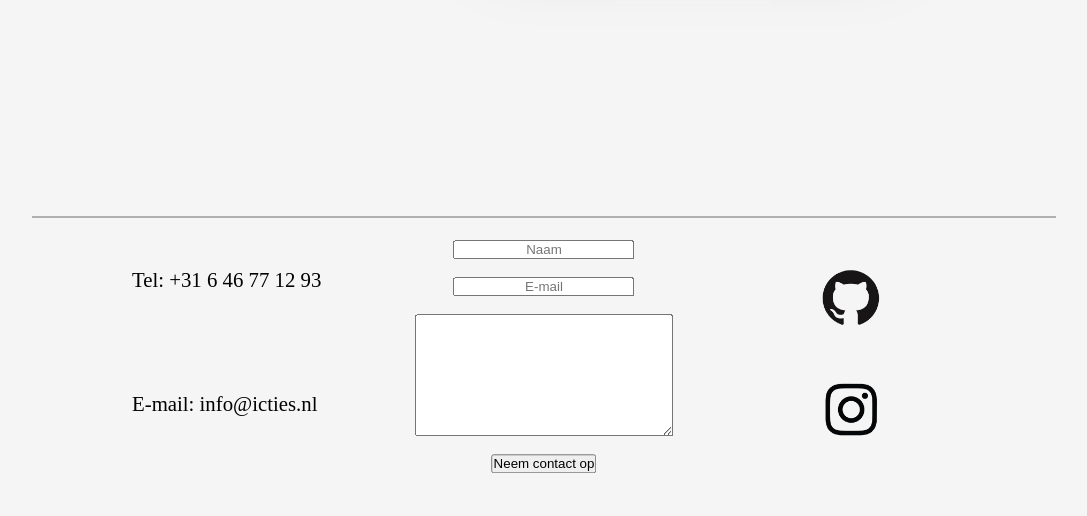
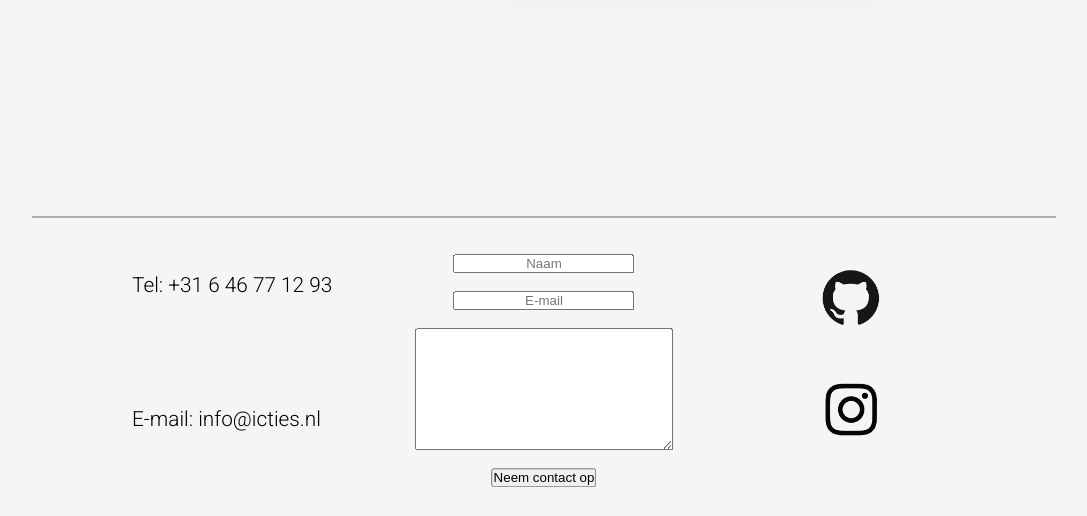
Before and after one commit to DesignerTies/eigen-website, a PHP site: page / in a window 1280 px wide. Shown: the part 2764-3280 px from the top of the page, without its empty margins (96-1183 px from the left). Run offline with PHP 8.4, Linux system fonts and the light colour scheme; some web fonts are replaced.

Commit message:
Update style.css

```diff
--- a/style.css
+++ b/style.css
@@ -362,7 +362,8 @@ footer {
 
 .footer-container ul li {
     font-size: 1.3rem;
-    padding: 50px 100px;
+    padding: 55px 100px;
+    font-family: 'Roboto', sans-serif;
 }
 
 .form {
@@ -370,7 +371,7 @@ footer {
     position: absolute;
     height: 80%;
     width: 40%;
-    top: 50%;
+    top: 55%;
     left: 50%;
     transform: translate(-50%, -50%);
     -ms-transform: translate(-50%, -50%);
```
